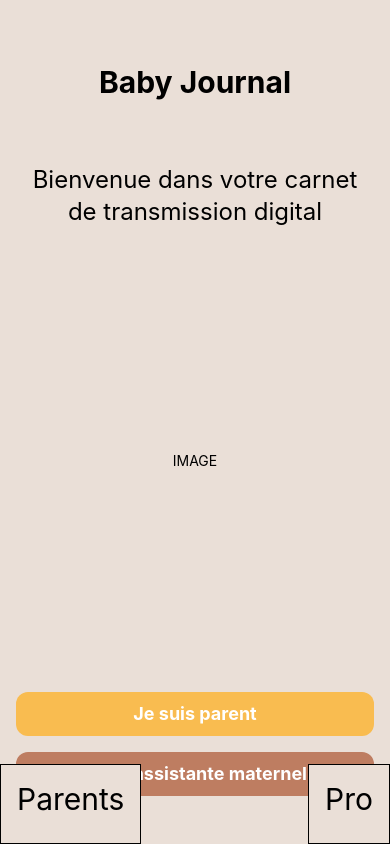
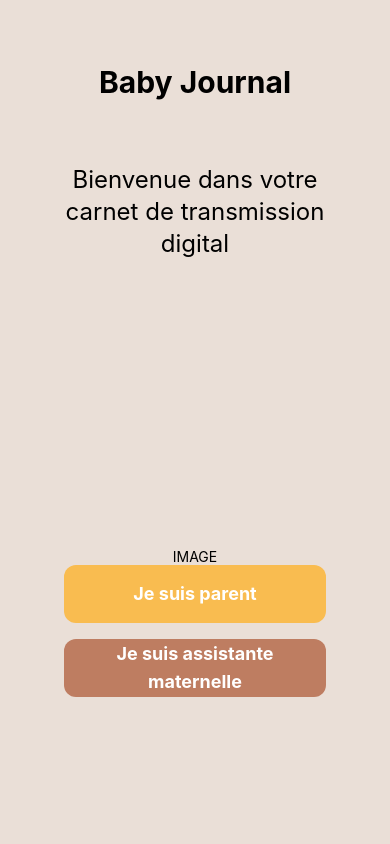
Before and after one commit to Quendry24/babyJournal_Frontend, a React Native app: screen /Welcome in a window 390 px wide. Built offline with nearby package versions, Linux system fonts and the light colour scheme.

Commit message:
mise a jour version expo 54

```diff
--- a/App.js
+++ b/App.js
@@ -21,8 +21,7 @@ import InformationScreen from "./screens/InformationScreen";
 const Stack = createNativeStackNavigator();
 const Tab = createBottomTabNavigator();
 
-const TabNavigator = ({ route }) => {
-  const user = route?.params?.user;
+const TabNavigator = () => {
   return (
     <Tab.Navigator
       screenOptions={({ route }) => ({
@@ -148,9 +147,7 @@ const TabNavigator = ({ route }) => {
         headerShown: false,
       })}
     >
-      <Tab.Screen name="Home">
-        {(props) => <HomeScreen {...props} user={user} />}
-      </Tab.Screen>
+      <Tab.Screen name="Home" component={HomeScreen} />
       <Tab.Screen name="Calendar" component={ProfileScreen} />
       <Tab.Screen name="Plus" component={ProfileScreen} />
       <Tab.Screen name="Folder" component={ProfileScreen} />
@@ -170,8 +167,12 @@ export default function App() {
         <Stack.Screen name="CreateFamily" component={CreateFamilyScreen} />
         <Stack.Screen name="JoinFamily" component={JoinFamilyScreen} />
         <Stack.Screen name="Information" component={InformationScreen} />
+
+
         <Stack.Screen name="TabNavigator" component={TabNavigator} />
       </Stack.Navigator>
     </NavigationContainer>
+
+
   );
 }
--- a/package.json
+++ b/package.json
@@ -13,7 +13,7 @@
     "@react-navigation/core": "^7.14.0",
     "@react-navigation/native": "6",
     "@react-navigation/native-stack": "6",
-    "expo": "^55.0.4",
+    "expo": "54.0.33",
     "expo-blur": "~15.0.8",
     "expo-font": "~14.0.11",
     "expo-status-bar": "~3.0.9",
@@ -24,8 +24,8 @@
     "react-native": "0.81.5",
     "react-native-icons": "^0.7.1",
     "react-native-reanimated": "~4.1.1",
-    "react-native-safe-area-context": "^5.7.0",
-    "react-native-screens": "^4.24.0",
+    "react-native-safe-area-context": "~5.6.0",
+    "react-native-screens": "~4.16.0",
     "react-native-svg": "15.12.1",
     "react-native-worklets": "0.5.1"
   },
--- a/screens/WelcomeScreen.js
+++ b/screens/WelcomeScreen.js
@@ -2,25 +2,24 @@
 //import { useEffect, useState } from "react";
 //import ItemDetailcard from "../components/ItemDetailCard";
 
-import { Pressable, Text, View } from "react-native";
+import { Text, View } from "react-native";
 import Button from "../components/Button";
 import { SafeAreaView } from "react-native-safe-area-context";
 
-import { NavigationContainer } from "@react-navigation/native";
-import { createBottomTabNavigator } from "@react-navigation/bottom-tabs";
-import LoginScreen from "./LoginScreen";
-
 export default function WelcomeScreen({ navigation }) {
   return (
-    <>
-      <View className="flex-1 p-4 pt-16 bg-back">
+    <SafeAreaView className="flex-1 p-16 bg-[#EADFD7]">
+      <View>
+
         <Text className="text-black-300 text-3xl text-center font-bold pb-16">
           Baby Journal
         </Text>
-        <Text className="text-black-300 text-2xl text-center">
+        <Text className="text-black-300 text-2xl text-center mb-72">
           Bienvenue dans votre carnet de transmission digital
         </Text>
-        <View>{/* image  */}</View>
+<View >
+  {/* image  */}
+</View>
 
         <View className="flex-1 items-center justify-center">
           <Text>IMAGE</Text>
@@ -28,6 +27,7 @@ export default function WelcomeScreen({ navigation }) {
         </View>
 
         <View className="pb-8 space-y-4">
+
           <Button
             title="Je suis parent"
             variant="jaune"
@@ -41,23 +41,16 @@ export default function WelcomeScreen({ navigation }) {
             textSize="lg"
             onPress={() => navigation.navigate("Home")}
           />
+
         </View>
+
       </View>
-      <Pressable
-        className="absolute bottom-0 right-0 h-20 p-4  border bg-back"
-        onPress={() => navigation.navigate("TabNavigator", { user: "Pro" })}
-      >
-        <Text className=" text-3xl pb-4">Pro</Text>
-      </Pressable>
-      <Pressable
-        className="absolute bottom-0 h-20 p-4 border bg-back"
-        onPress={() => navigation.navigate("TabNavigator", { user: "Parents" })}
-      >
-        <Text className="text-3xl pb-4">Parents</Text>
-      </Pressable>
-    </>
+    </SafeAreaView>
   );
 }
+
+
+
 
 //   const [password, setPassword] = useState("");
 //   const [nom, setNom] = useState("");
```
Also changed, not shown: 2 other files (tests, documents, lock files or other folders).
